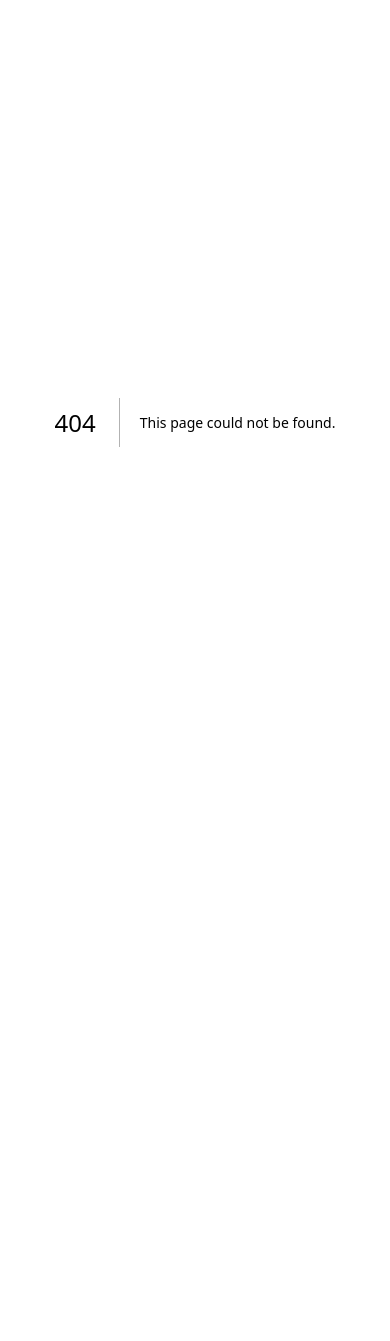
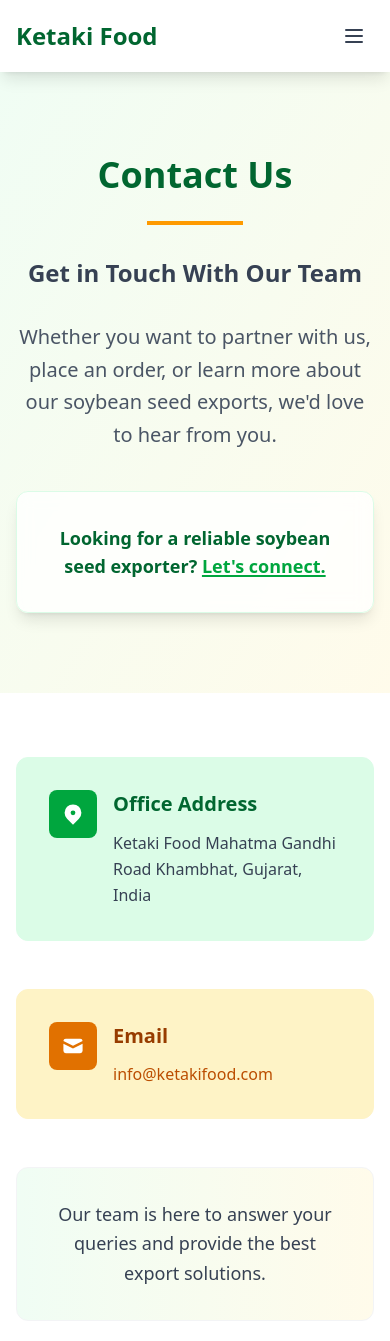
Before and after one commit to lawlesx/ketakifood, a Next.js app: page /contact in a window 390 px wide. Before the commit this address had no page. Shown: the top 1341 px of the page. Before the commit the page ends 844 px from the top, so only its background shows below. Built offline with nearby package versions, Linux system fonts and the light colour scheme; a web font is replaced by a local one.

Commit message:
Add contact page and update header navigation
Introduced a new contact page with ContactForm, ContactHero, and ContactInfo components. Updated Header navigation to support internal and external links, including a dedicated /contact route and improved mobile menu handling.

```diff
--- /dev/null
+++ b/src/app/contact/page.tsx
@@ -0,0 +1,17 @@
+import ContactForm from "@/components/ContactForm";
+import ContactHero from "@/components/ContactHero";
+import ContactInfo from "@/components/ContactInfo";
+import Footer from "@/components/Footer";
+import Header from "@/components/Header";
+
+export default function ContactPage() {
+  return (
+    <main>
+      <Header />
+      <ContactHero />
+      <ContactInfo />
+      <ContactForm />
+      <Footer />
+    </main>
+  );
+}
--- /dev/null
+++ b/src/components/ContactForm.tsx
@@ -0,0 +1,126 @@
+"use client";
+
+import { useState } from "react";
+
+const ContactForm = () => {
+  const [formData, setFormData] = useState({
+    name: "",
+    phone: "",
+    city: "",
+  });
+
+  const handleChange = (e: React.ChangeEvent<HTMLInputElement>) => {
+    const { name, value } = e.target;
+    setFormData((prev) => ({
+      ...prev,
+      [name]: value,
+    }));
+  };
+
+  const handleSubmit = (e: React.FormEvent) => {
+    e.preventDefault();
+    // Handle form submission here
+    console.log("Form submitted:", formData);
+    alert("Thank you for your inquiry! We will get back to you soon.");
+
+    // Reset form
+    setFormData({
+      name: "",
+      phone: "",
+      city: "",
+    });
+  };
+
+  return (
+    <section
+      id="inquiry-form"
+      className="py-16 px-4 md:px-8 lg:px-20 bg-gradient-to-br from-green-50 to-amber-50"
+    >
+      <div className="max-w-2xl mx-auto">
+        <div className="bg-white p-8 md:p-12 rounded-2xl shadow-xl border border-gray-100">
+          <div className="text-center mb-8">
+            <h2 className="text-3xl md:text-4xl font-bold text-green-800 mb-4">
+              Send an Inquiry
+            </h2>
+            <p className="text-gray-600">
+              Fill out the form below and we&apos;ll get back to you as soon as
+              possible.
+            </p>
+          </div>
+
+          <form onSubmit={handleSubmit} className="space-y-6">
+            {/* Name Field */}
+            <div>
+              <label
+                htmlFor="name"
+                className="block text-sm font-semibold text-gray-700 mb-2"
+              >
+                Name *
+              </label>
+              <input
+                type="text"
+                id="name"
+                name="name"
+                value={formData.name}
+                onChange={handleChange}
+                required
+                className="w-full px-4 py-3 border border-gray-300 rounded-lg focus:ring-2 focus:ring-green-500 focus:border-green-500 transition-colors"
+                placeholder="Enter your full name"
+              />
+            </div>
+
+            {/* Phone Number Field */}
+            <div>
+              <label
+                htmlFor="phone"
+                className="block text-sm font-semibold text-gray-700 mb-2"
+              >
+                Phone Number *
+              </label>
+              <input
+                type="tel"
+                id="phone"
+                name="phone"
+                value={formData.phone}
+                onChange={handleChange}
+                required
+                className="w-full px-4 py-3 border border-gray-300 rounded-lg focus:ring-2 focus:ring-green-500 focus:border-green-500 transition-colors"
+                placeholder="Enter your phone number"
+              />
+            </div>
+
+            {/* City Field */}
+            <div>
+              <label
+                htmlFor="city"
+                className="block text-sm font-semibold text-gray-700 mb-2"
+              >
+                City *
+              </label>
+              <input
+                type="text"
+                id="city"
+                name="city"
+                value={formData.city}
+                onChange={handleChange}
+                required
+                className="w-full px-4 py-3 border border-gray-300 rounded-lg focus:ring-2 focus:ring-green-500 focus:border-green-500 transition-colors"
+                placeholder="Enter your city"
+              />
+            </div>
+
+            {/* Submit Button */}
+            <button
+              type="submit"
+              className="w-full cursor-pointer bg-gradient-to-r from-green-600 to-green-700 text-white font-semibold py-4 px-6 rounded-lg hover:from-green-700 hover:to-green-800 transform hover:scale-105 transition-all duration-200 shadow-lg"
+            >
+              Send Inquiry
+            </button>
+          </form>
+        </div>
+      </div>
+    </section>
+  );
+};
+
+export default ContactForm;
--- /dev/null
+++ b/src/components/ContactHero.tsx
@@ -0,0 +1,49 @@
+"use client";
+
+const ContactHero = () => {
+  return (
+    <section className="bg-gradient-to-br from-green-50 to-amber-50 py-20 px-4 md:px-8 lg:px-20">
+      <div className="max-w-4xl mx-auto text-center">
+        <h1 className="text-4xl md:text-5xl lg:text-6xl font-bold text-green-800 mb-6 leading-tight">
+          Contact Us
+        </h1>
+        <div className="w-24 h-1 bg-amber-500 mx-auto mb-8"></div>
+
+        <h2 className="text-2xl md:text-3xl font-semibold text-gray-700 mb-8">
+          Get in Touch With Our Team
+        </h2>
+
+        <p className="text-xl text-gray-600 mb-10 leading-relaxed max-w-3xl mx-auto">
+          Whether you want to partner with us, place an order, or learn more
+          about our soybean seed exports, we&apos;d love to hear from you.
+        </p>
+
+        <div className="bg-white/80 backdrop-blur-sm p-8 rounded-xl shadow-lg border border-green-100 max-w-2xl mx-auto">
+          <p className="text-lg font-semibold text-green-800">
+            Looking for a reliable soybean seed exporter?{" "}
+            <a
+              href="#inquiry-form"
+              className="text-green-600 hover:text-green-800 underline decoration-2 underline-offset-2 hover:decoration-3 transition-all duration-200 cursor-pointer"
+              onClick={(e) => {
+                e.preventDefault();
+                const element = document.getElementById("inquiry-form");
+                if (element) {
+                  const headerHeight = 80;
+                  const elementPosition = element.offsetTop - headerHeight;
+                  window.scrollTo({
+                    top: elementPosition,
+                    behavior: "smooth",
+                  });
+                }
+              }}
+            >
+              Let&apos;s connect.
+            </a>
+          </p>
+        </div>
+      </div>
+    </section>
+  );
+};
+
+export default ContactHero;
--- /dev/null
+++ b/src/components/ContactInfo.tsx
@@ -0,0 +1,61 @@
+import EmailIcon from "./Icons/EmailIcon";
+import LocationIcon from "./Icons/LocationIcon";
+
+const ContactInfo = () => {
+  return (
+    <section className="py-16 px-4 md:px-8 lg:px-20 bg-white">
+      <div className="max-w-4xl mx-auto">
+        <div className="grid md:grid-cols-2 gap-12">
+          {/* Office Address */}
+          <div className="bg-green-100 p-8 rounded-xl border border-green-100">
+            <div className="flex items-start space-x-4">
+              <div className="bg-green-600 p-3 rounded-lg">
+                <LocationIcon className="w-6 h-6 text-white" />
+              </div>
+              <div>
+                <h3 className="text-xl font-semibold text-green-800 mb-3">
+                  Office Address
+                </h3>
+                <p className="text-gray-700 leading-relaxed">
+                  Ketaki Food Mahatma Gandhi Road Khambhat, Gujarat, India
+                </p>
+              </div>
+            </div>
+          </div>
+
+          {/* Email */}
+          <div className="bg-amber-100 p-8 rounded-xl border border-amber-100">
+            <div className="flex items-start space-x-4">
+              <div className="bg-amber-600 p-3 rounded-lg">
+                <EmailIcon className="w-6 h-6 text-white" />
+              </div>
+              <div>
+                <h3 className="text-xl font-semibold text-amber-800 mb-3">
+                  Email
+                </h3>
+                <a
+                  href="mailto:info@ketakifood.com"
+                  className="text-amber-700 hover:text-amber-900 font-medium transition-colors"
+                >
+                  info@ketakifood.com
+                </a>
+              </div>
+            </div>
+          </div>
+        </div>
+
+        {/* Team Description */}
+        <div className="mt-12 text-center">
+          <div className="bg-gradient-to-r from-green-50 to-amber-50 p-8 rounded-xl border border-gray-100">
+            <p className="text-lg text-gray-700 leading-relaxed max-w-3xl mx-auto">
+              Our team is here to answer your queries and provide the best
+              export solutions.
+            </p>
+          </div>
+        </div>
+      </div>
+    </section>
+  );
+};
+
+export default ContactInfo;
--- a/src/components/Header.tsx
+++ b/src/components/Header.tsx
@@ -1,15 +1,23 @@
 "use client";
+import Link from "next/link";
+import { usePathname } from "next/navigation";
 import { useState } from "react";
 
 const Header = () => {
   const [isMenuOpen, setIsMenuOpen] = useState(false);
+  const pathname = usePathname();
+
+  const isHomePage = pathname === "/";
 
   const navigationLinks = [
-    { name: "Home", href: "#home" },
-    { name: "About", href: "#about" },
-    { name: "Products", href: "#products" },
-    { name: "Why Choose Us", href: "#why-choose" },
-    { name: "Contact", href: "#contact" },
+    { name: "Home", href: "/" },
+    { name: "About", href: isHomePage ? "#about" : "/#about" },
+    { name: "Products", href: isHomePage ? "#products" : "/#products" },
+    {
+      name: "Why Choose Us",
+      href: isHomePage ? "#why-choose" : "/#why-choose",
+    },
+    { name: "Contact", href: "/contact", isExternal: true },
   ];
 
   const handleSmoothScroll = (
@@ -50,27 +58,25 @@
           {/* Desktop Navigation */}
           <nav className="hidden lg:flex items-center space-x-8">
             {navigationLinks.map((link, index) => (
-              <a
+              <Link
                 key={index}
                 href={link.href}
-                onClick={(e) => handleSmoothScroll(e, link.href)}
                 className="text-gray-700 hover:text-green-600 font-medium transition-colors duration-300 relative group"
               >
                 {link.name}
                 <span className="absolute bottom-0 left-0 w-0 h-0.5 bg-green-600 group-hover:w-full transition-all duration-300"></span>
-              </a>
+              </Link>
             ))}
           </nav>
 
           {/* CTA Button - Desktop */}
           <div className="hidden lg:flex items-center space-x-4">
-            <a
-              href="#contact"
-              onClick={(e) => handleSmoothScroll(e, "#contact")}
+            <Link
+              href="/contact"
               className="bg-green-600 hover:bg-green-700 text-white px-6 py-3 rounded-lg font-semibold transition-colors duration-300 shadow-md hover:shadow-lg"
             >
               Get Quote
-            </a>
+            </Link>
           </div>
 
           {/* Mobile Menu Button */}
@@ -107,7 +113,20 @@
         {isMenuOpen && (
           <div className="lg:hidden py-4 border-t border-gray-200">
             <nav className="flex flex-col space-y-3">
-              {navigationLinks.map((link, index) => (
+              {navigationLinks.map((link, index) => {
+                if (link.isExternal) {
+                  return (
+                    <Link
+                      key={index}
+                      href={link.href}
+                      className="text-gray-700 hover:text-green-600 font-medium py-2 px-3 rounded-md hover:bg-green-50 transition-colors duration-300"
+                      onClick={() => setIsMenuOpen(false)}
+                    >
+                      {link.name}
+                    </Link>
+                  );
+                }
+                return (
                   <a
                     key={index}
                     href={link.href}
@@ -116,14 +135,15 @@
                   >
                     {link.name}
                   </a>
-              ))}
-              <a
-                href="#contact"
-                onClick={(e) => handleSmoothScroll(e, "#contact")}
+                );
+              })}
+              <Link
+                href="/contact"
+                onClick={() => setIsMenuOpen(false)}
                 className="bg-green-600 hover:bg-green-700 text-white px-6 py-3 rounded-lg font-semibold transition-colors duration-300 text-center mt-4"
               >
                 Get Quote
-              </a>
+              </Link>
             </nav>
           </div>
         )}
```
Lines whose indentation alone changed are shown as unchanged.
